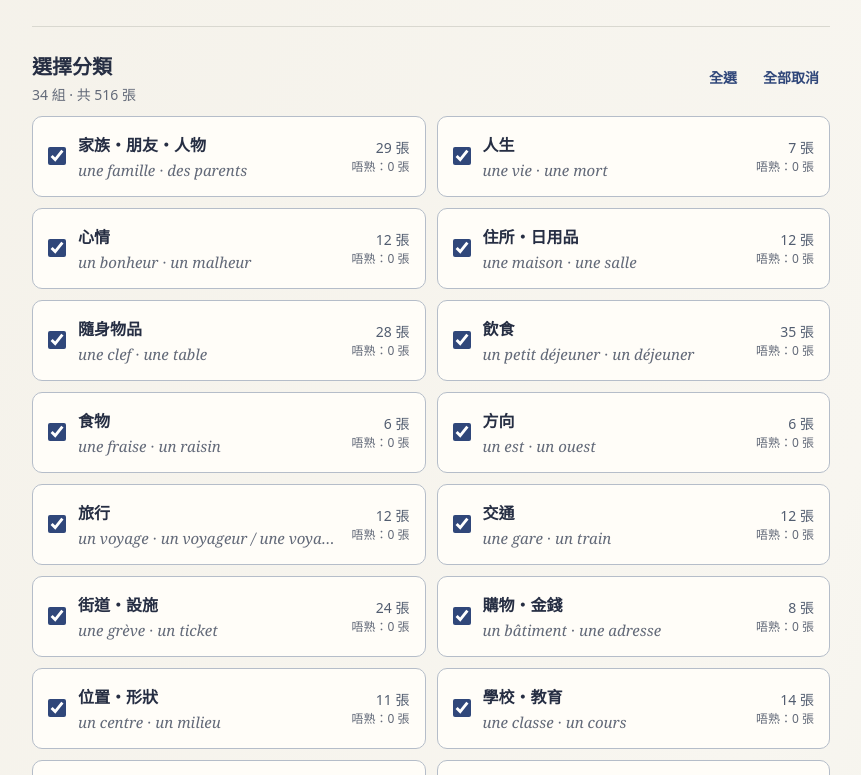
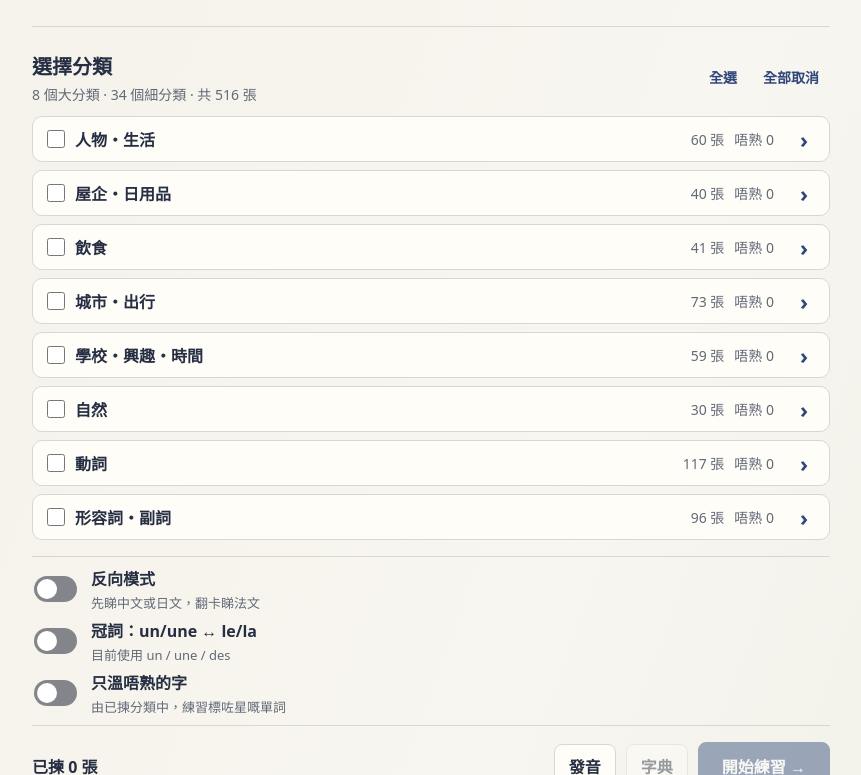
Before and after one commit to cwing0115/french-flashcards, a plain HTML site: page index.html in a window 1280 px wide. Shown: the part 177-952 px from the top of the page, without its empty margins (209-1070 px from the left). Drawn offline with Linux system fonts and the light colour scheme.

Commit message:
將選卡及字典改為兩層分類，記住分類選取及展開狀態

```diff
--- a/index.html
+++ b/index.html
@@ -538,14 +538,26 @@ h1{font-family:"Noto Serif TC","Songti TC","PMingLiU",serif;font-size:clamp(32px
 .deck-art{display:grid;place-items:center;width:76px;height:56px;margin-right:10px;transform:rotate(6deg);border:1px solid #aaa99b;border-radius:4px;background:repeating-linear-gradient(transparent 0 10px,#d5d9e0 10px 11px) var(--paper);box-shadow:-5px 4px 0 #c9cbb9,-8px 7px 0 #e1d1b6}
 .deck-art i{width:12px;height:20px;background:#a85649;align-self:start;justify-self:end;margin-right:10px;clip-path:polygon(0 0,100% 0,100% 100%,50% 76%,0 100%)}
 .section-head,.toolbar,.row,.study-head,.nav{display:flex;align-items:center;justify-content:space-between;gap:10px}
-.section-head{margin:24px 0 12px}.section-title{font-size:20px}.muted,.preview,.hint{color:var(--muted)}.summary{font-size:14px;margin-top:4px}
+.section-head{margin:24px 0 12px}.section-title{font-size:20px}.muted,.hint{color:var(--muted)}.summary{font-size:14px;margin-top:4px}
 button,input{font:inherit}button{cursor:pointer;border:1px solid var(--line);border-radius:8px;color:var(--ink);background:var(--paper);min-height:44px;padding:8px 14px;font-weight:600}button:hover:enabled{border-color:var(--accent)}button:disabled{opacity:.45;cursor:default}
 :focus-visible{outline:3px solid #8174b5;outline-offset:3px}button,input,label{-webkit-tap-highlight-color:transparent}
 .tools{display:flex;gap:4px}.subtle{font-size:14px;background:transparent;border-color:transparent;padding:7px 10px;color:var(--accent)}
-.groups{display:grid;grid-template-columns:repeat(2,minmax(0,1fr));gap:11px}
-.group{display:grid;grid-template-columns:auto 1fr auto;align-items:center;gap:12px;background:var(--paper);border:1px solid var(--line);border-radius:10px;padding:15px;cursor:pointer;min-width:0}
-.group:has(input:checked){border-color:#b5bdc9}.group:hover{box-shadow:0 2px 8px #33394d13}
-.group input{width:18px;height:18px;accent-color:var(--accent);margin:0}.group b{font-size:16px}.preview{display:block;font:italic 15px/1.4 Baskervville,Georgia,serif;margin-top:4px;overflow:hidden;text-overflow:ellipsis;white-space:nowrap}.group-copy{min-width:0}.count{font-size:14px;color:#525d70;font-variant-numeric:tabular-nums}
+.groups{display:grid;gap:8px}
+.category{border:1px solid var(--line);border-radius:10px;background:var(--paper)}
+.category-row,.group{display:flex;align-items:center;gap:10px;min-width:0}
+.category-row{padding:0 5px 0 14px}
+.group{flex:1;min-height:44px;cursor:pointer}
+.group input{flex:none;width:18px;height:18px;accent-color:var(--accent);margin:0}
+.group-name{flex:1;min-width:0;overflow:hidden;text-overflow:ellipsis;white-space:nowrap}
+.category-row .group-name{font-weight:650}
+.count{color:var(--muted);font-size:14px;font-variant-numeric:tabular-nums;white-space:nowrap}
+.category-toggle{width:40px;padding:0;border:0;background:transparent;color:var(--accent)}
+.category-toggle::before{content:"›";display:inline-block;font-size:22px}
+.category-toggle[aria-expanded="true"]::before{transform:rotate(90deg)}
+.subgroups{border-top:1px solid var(--line);padding:0 55px 0 32px}
+.subgroups .group+.group{border-top:1px solid var(--line)}
+.notice{margin-top:16px;color:#714a16}
+@media(max-width:440px){.group,.category-row{gap:6px}.category-row{padding-left:8px}.count{font-size:12px}.subgroups{padding:0 12px 0 22px}.group-name{font-size:14px}.category-toggle{width:30px}}
 .mode{display:flex;align-items:center;gap:14px;cursor:pointer;min-height:52px}.mode strong{display:block}.hint{font-size:13px;display:block;margin-top:3px}
 .switch{appearance:none;flex:none;width:43px;height:26px;border-radius:18px;background:#83858b;margin:0;position:relative;cursor:pointer}.switch:before{content:"";position:absolute;left:3px;top:3px;width:20px;height:20px;border-radius:50%;background:white}.switch:checked{background:var(--accent)}.switch:checked:before{transform:translateX(17px)}
 .settings{margin:16px 0;padding:6px 2px;border-block:1px solid var(--line)}
@@ -563,7 +575,8 @@ button,input{font:inherit}button{cursor:pointer;border:1px solid var(--line);bor
 .dict-controls{flex-wrap:wrap;justify-content:space-between;margin:15px 0 8px}
 .search{flex:1 1 240px;min-width:0;font:inherit;font-size:16px;padding:12px 14px;border:1px solid #aeb4c0;border-radius:8px;background:var(--paper);color:var(--ink)}
 .dict-controls .mode{gap:9px}.dict-count{color:var(--muted);font-size:14px}
-.dict-group{margin:24px 0}.dict-group h3{font-size:18px;margin:0 0 8px}
+.dict-section{margin:24px 0}.dict-section h3{font-size:21px;margin:0;padding-bottom:6px;border-bottom:2px solid var(--line)}
+.dict-group{margin:14px 0 20px}.dict-group h4{font-size:16px;margin:0 0 8px}
 .dict-list{border:1px solid var(--line);border-radius:10px;background:var(--paper)}
 .entry+.entry{border-top:1px solid var(--line)}
 .entry-row{position:relative;display:grid;grid-template-columns:minmax(0,1.15fr) auto minmax(0,1fr) 14px;gap:12px;align-items:center;padding:9px 14px}
@@ -583,7 +596,6 @@ button,input{font:inherit}button{cursor:pointer;border:1px solid var(--line);bor
 @media(max-width:480px){.dict-controls{gap:4px}.search{flex-basis:100%}.entry-row{gap:7px;padding:8px;grid-template-columns:minmax(0,1.15fr) 44px minmax(0,1fr) 12px}.entry-row .meaning{font-size:15px}.home-actions{gap:6px}.home-actions button{padding-inline:12px}}
 .mark-word{position:relative;z-index:2;min-height:44px;white-space:nowrap;font-size:14px;padding-inline:9px}
 .mark-word[aria-pressed="true"]{background:#fff0c4;color:#654400;border-color:#b48c38}
-.group-counts{text-align:right}.group-counts small{display:block;font-size:12px;color:var(--muted)}
 .backup-actions{display:flex;gap:8px;flex-wrap:wrap;margin-top:14px}
 #mark-status:not(:empty){margin-top:8px;color:var(--muted);font-size:14px}
 .entry-row{grid-template-columns:minmax(0,1.15fr) auto minmax(0,1fr) auto 14px}
@@ -593,12 +605,13 @@ button,input{font:inherit}button{cursor:pointer;border:1px solid var(--line);bor
   .entry-row>.meaning,.entry-row>.reveal{grid-area:meaning}.entry-row::after{grid-area:arrow}
 }
 [hidden]{display:none!important}
-@media(max-width:600px){main{padding-top:19px}header{padding:18px 0}.deck-art{width:57px;height:43px}.groups{grid-template-columns:1fr;gap:7px}.group{padding:11px 14px}.section-head{margin-top:16px}.subtle{padding-inline:7px}.settings{margin:12px 0}.nav{gap:6px}.nav button{padding-inline:6px}.flash{margin-top:14px}.toolbar{flex-wrap:wrap}}
+@media(max-width:600px){main{padding-top:19px}header{padding:18px 0}.deck-art{width:57px;height:43px}.section-head{margin-top:16px}.subtle{padding-inline:7px}.settings{margin:12px 0}.nav{gap:6px}.nav button{padding-inline:6px}.flash{margin-top:14px}.toolbar{flex-wrap:wrap}}
 </style>
 </head>
 <body><main>
 <header><div><p class="french-title" lang="fr">Carnet de vocabulaire</p><h1>法文單詞卡</h1></div><div class="deck-art" aria-hidden="true"><i></i></div></header>
 <section id="home" aria-labelledby="group-title">
+<p id="unmapped" class="notice" hidden></p>
 <div class="section-head"><div><h2 class="section-title" id="group-title">選擇分類</h2><p class="muted summary" id="total"></p></div><div class="tools"><button class="subtle" id="all">全選</button><button class="subtle" id="none">全部取消</button></div></div>
 <div id="groups" class="groups"></div>
 <div class="settings"><label class="mode"><input id="reverse" class="switch" type="checkbox" role="switch"><span><strong>反向模式</strong><span class="hint">先睇中文或日文，翻卡睇法文</span></span></label>
@@ -633,6 +646,55 @@ const groups = new Map();
 for (const word of WORDS) {
   if (!groups.has(word.group)) groups.set(word.group, []);
   groups.get(word.group).push(word);
+}
+// 細分類 → 大分類。列出嘅次序亦係主畫面同字典嘅顯示次序。
+const SECTIONS = new Map([
+  ["家族・朋友・人物", "人物・生活"],
+  ["人生", "人物・生活"],
+  ["心情", "人物・生活"],
+  ["身體", "人物・生活"],
+  ["住所・日用品", "屋企・日用品"],
+  ["隨身物品", "屋企・日用品"],
+  ["飲食", "飲食"],
+  ["食物", "飲食"],
+  ["方向", "城市・出行"],
+  ["旅行", "城市・出行"],
+  ["交通", "城市・出行"],
+  ["街道・設施", "城市・出行"],
+  ["購物・金錢", "城市・出行"],
+  ["位置・形狀", "城市・出行"],
+  ["學校・教育", "學校・興趣・時間"],
+  ["興趣・運動", "學校・興趣・時間"],
+  ["時間", "學校・興趣・時間"],
+  ["動物", "自然"],
+  ["自然・地形", "自然"],
+  ["自然・天氣", "自然"],
+  ["基本動詞", "動詞"],
+  ["感情・知覺", "動詞"],
+  ["移動・動作", "動詞"],
+  ["思考・判斷", "動詞"],
+  ["日常動作", "動詞"],
+  ["溝通", "動詞"],
+  ["生活・動作", "動詞"],
+  ["動作・狀態", "動詞"],
+  ["人的動作", "動詞"],
+  ["學習", "動詞"],
+  ["事物的特徵", "形容詞・副詞"],
+  ["人的感情・性格", "形容詞・副詞"],
+  ["性質・狀態", "形容詞・副詞"],
+  ["時間・場所", "形容詞・副詞"]
+]);
+const sectionGroups = new Map();
+for (const [group, section] of SECTIONS) {
+  if (!sectionGroups.has(section)) sectionGroups.set(section, []);
+  if (groups.has(group)) sectionGroups.get(section).push(group);
+}
+const unmapped = [...groups.keys()].filter(group => !SECTIONS.has(group));
+if (unmapped.length) {
+  sectionGroups.set("其他", unmapped);
+  const notice = byId("unmapped");
+  notice.textContent = "以下細分類已放入「其他」：" + unmapped.join("、");
+  notice.hidden = false;
 }
 let deck = [];
 let index = 0;
@@ -820,6 +882,7 @@ const expandedWords = new Set();
 const markStorage = "french-flashcards.unfamiliar.v1";
 const markKey = word => JSON.stringify([word.group, word.fr]);
 const groupMarkCounts = new Map();
+const sectionRows = new Map();
 const markedButtons = () => document.querySelectorAll("button.mark-word");
 let marks = new Set();
 
@@ -952,10 +1015,12 @@ function renderDictionary() {
   const mask = byId("hide-trans").checked;
   const sections = document.createDocumentFragment();
   let count = 0;
-  for (const [name, words] of groups) {
+  for (const [sectionName, names] of sectionGroups) {
+    const category = element("section", "dict-section");
+    for (const name of names) {
       if (!boxes.get(name).checked) continue;
       const list = element("div", "dict-list");
-    for (const word of words) {
+      for (const word of groups.get(name)) {
         if (query) {
           const fields = [word.fr, word.zh, word.ja, ...forms(word, false).map(part => part.text), ...forms(word, true).map(part => part.text)];
           const matches = fields.some(field => {
@@ -969,8 +1034,13 @@ function renderDictionary() {
       }
       if (list.childElementCount) {
         const section = element("section", "dict-group");
-      section.append(element("h3", "", name), list);
-      sections.append(section);
+        section.append(element("h4", "", name), list);
+        category.append(section);
+      }
+    }
+    if (category.childElementCount) {
+      category.prepend(element("h3", "", sectionName));
+      sections.append(category);
     }
   }
   byId("dict-groups").replaceChildren(sections);
@@ -1012,14 +1082,24 @@ function navigate(step) {
 function syncSelection() {
   let selected = 0;
   let unfamiliar = 0;
-  for (const [group, box] of boxes) {
-    const words = groups.get(group);
+  for (const [section, names] of sectionGroups) {
+    const row = sectionRows.get(section);
+    let checked = 0;
+    let markedInSection = 0;
+    for (const name of names) {
+      const words = groups.get(name);
       const marked = words.filter(word => marks.has(markKey(word))).length;
-    groupMarkCounts.get(group).textContent = "唔熟：" + marked + " 張";
-    if (box.checked) {
+      groupMarkCounts.get(name).textContent = "唔熟 " + marked;
+      markedInSection += marked;
+      if (boxes.get(name).checked) {
+        checked++;
         selected += words.length;
         unfamiliar += marked;
       }
+    }
+    row.marked.textContent = "唔熟 " + markedInSection;
+    row.box.checked = checked > 0 && checked === names.length;
+    row.box.indeterminate = checked > 0 && checked < names.length;
   }
   const onlyMarked = byId("only-unfamiliar").checked;
   const count = onlyMarked ? unfamiliar : selected;
@@ -1027,34 +1107,83 @@ function syncSelection() {
   byId("start").disabled = !count;
   byId("open-dict").disabled = !selected;
 }
-for (const [name, words] of groups) {
+const homeStorage = "french-flashcards.categories.v1";
+function loadHomeState() {
+  let state;
+  try {
+    state = JSON.parse(localStorage.getItem(homeStorage));
+  } catch {
+    // 儲存空間未開放或者資料損壞時，用預設選項。
+  }
+  return {
+    selected: new Set(Array.isArray(state?.selected) ? state.selected : []),
+    expanded: new Set(Array.isArray(state?.expanded) ? state.expanded : [])
+  };
+}
+const homeState = loadHomeState();
+function saveHomeState() {
+  const selected = [...boxes.keys()].filter(name => boxes.get(name).checked);
+  try {
+    localStorage.setItem(homeStorage, JSON.stringify({selected, expanded:[...homeState.expanded]}));
+  } catch {
+    byId("mark-status").textContent = "瀏覽器暫時未能儲存分類設定。";
+  }
+}
+function selectionChanged() {
+  syncSelection();
+  saveHomeState();
+}
+function categoryLabel(name, count) {
   const label = element("label", "group");
   const box = element("input");
   box.type = "checkbox";
-  box.checked = true;
   box.setAttribute("aria-label", name);
-  box.onchange = syncSelection;
-  boxes.set(name, box);
-  const copy = element("span", "group-copy");
-  copy.append(element("b", "", name));
-  const preview = element("span", "preview");
-  preview.lang = "fr";
-  copy.append(preview);
-  const counts = element("span", "count group-counts", words.length + " 張");
-  const markedCount = element("small");
-  groupMarkCounts.set(name, markedCount);
-  counts.append(markedCount);
-  label.append(box, copy, counts);
-  byId("groups").append(label);
+  const title = element("span", "group-name", name);
+  title.title = name;
+  const marked = element("span", "count");
+  label.append(box, title, element("span", "count", count + " 張"), marked);
+  return {label, box, marked};
+}
+for (const [section, names] of sectionGroups) {
+  const category = element("div", "category");
+  const header = element("div", "category-row");
+  const total = names.reduce((sum, name) => sum + groups.get(name).length, 0);
+  const row = categoryLabel(section, total);
+  sectionRows.set(section, row);
+  row.box.disabled = !names.length;
+  row.box.onchange = () => {
+    for (const name of names) boxes.get(name).checked = row.box.checked;
+    selectionChanged();
+  };
+  const children = element("div", "subgroups");
+  children.id = "subgroups-" + sectionRows.size;
+  children.hidden = !homeState.expanded.has(section);
+  const toggle = element("button", "category-toggle");
+  toggle.type = "button";
+  toggle.setAttribute("aria-label", section + "細分類");
+  toggle.setAttribute("aria-controls", children.id);
+  toggle.setAttribute("aria-expanded", String(!children.hidden));
+  toggle.onclick = () => {
+    children.hidden = !children.hidden;
+    toggle.setAttribute("aria-expanded", String(!children.hidden));
+    if (children.hidden) homeState.expanded.delete(section);
+    else homeState.expanded.add(section);
+    saveHomeState();
+  };
+  header.append(row.label, toggle);
+  for (const name of names) {
+    const child = categoryLabel(name, groups.get(name).length);
+    child.box.checked = homeState.selected.has(name);
+    child.box.onchange = selectionChanged;
+    groupMarkCounts.set(name, child.marked);
+    boxes.set(name, child.box);
+    children.append(child.label);
+  }
+  category.append(header, children);
+  byId("groups").append(category);
 }
 function refreshArticleMode() {
   byId("article-mode").textContent = articleSwitch.checked ? "目前使用 le / la / l’ / les" : "目前使用 un / une / des";
-  for (const [name, box] of boxes) {
-    const preview = box.closest(".group").querySelector(".preview");
-    preview.textContent = groups.get(name).slice(0, 2).map(word =>
-      forms(word).map(part => part.display ?? part.text).join(" / ")
-    ).join(" · ");
-  }
 }
 refreshArticleMode();
 articleSwitch.onchange = () => {
@@ -1067,12 +1196,12 @@ articleSwitch.onchange = () => {
 };
 function selectAll(checked) {
   boxes.forEach(box => box.checked = checked);
-  syncSelection();
+  selectionChanged();
 }
 byId("only-unfamiliar").onchange = syncSelection;
 byId("all").onclick = () => selectAll(true);
 byId("none").onclick = () => selectAll(false);
-byId("total").textContent = groups.size + " 組 · 共 " + WORDS.length + " 張";
+byId("total").textContent = sectionGroups.size + " 個大分類 · " + groups.size + " 個細分類 · 共 " + WORDS.length + " 張";
 syncSelection();
 byId("start").onclick = () => {
   const onlyMarked = byId("only-unfamiliar").checked;
```
Lines whose indentation alone changed are shown as unchanged.
